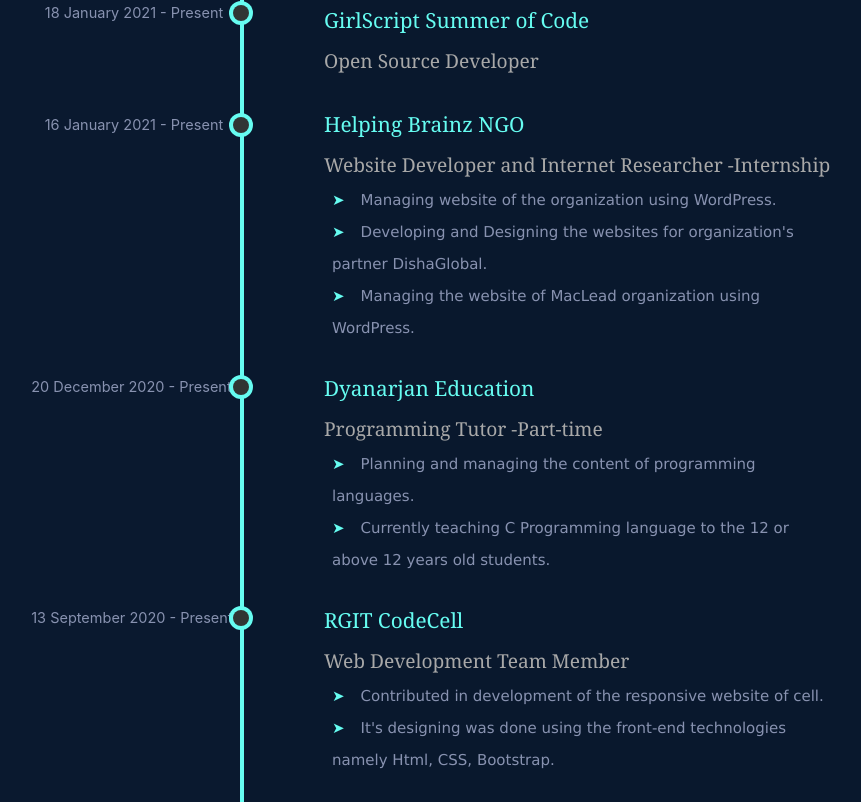
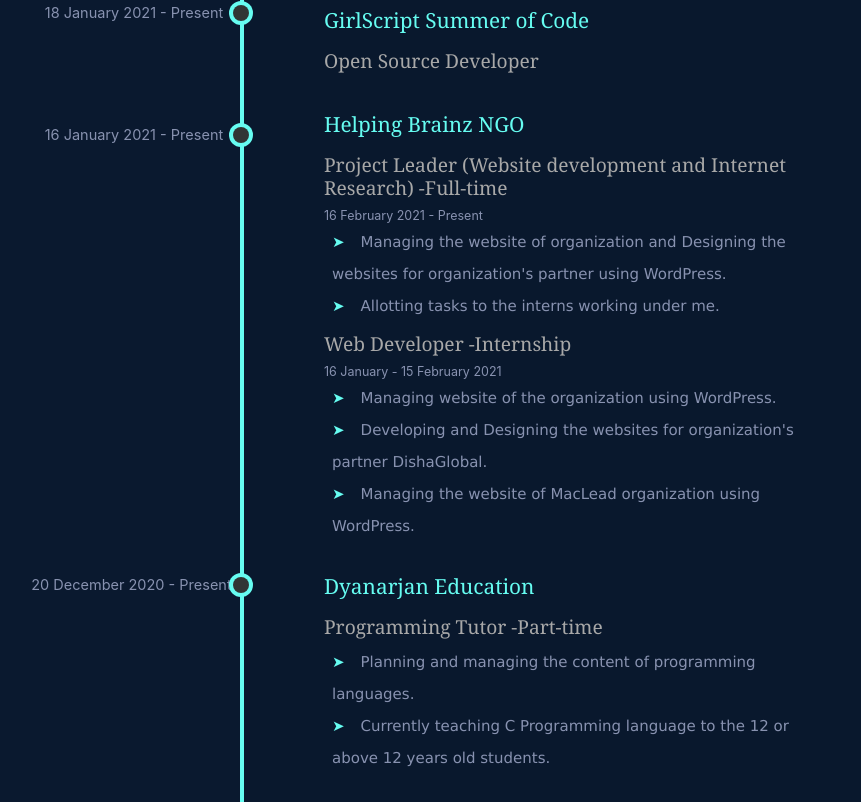
Before and after one commit to SiddhiPevekar/Portfoliowebsite, a plain HTML site: page index.html in a window 1280 px wide. Shown: the part 2325-3127 px from the top of the page, without its empty margins (139-1000 px from the left). Drawn offline with nearby package versions, Linux system fonts and the light colour scheme.

Commit message:
helping brainz position

```diff
--- a/index.html
+++ b/index.html
@@ -166,8 +166,15 @@
 
 						<li class="date" data-date="16 January 2021 - Present" data-aos="zoom-in" data-aos-duration="3s" data-aos-easing="ease-in-out">
 							<h1>Helping Brainz NGO</h1>
-							<h2>Website Developer and Internet Researcher -Internship</h2>
-							<div class="time">16 January 2021 - Present</div>
+							<h2>Project Leader (Website development and Internet Research) -Full-time</h2>
+							<div class="time-position">16 February 2021 - Present</div>
+							<ul class="desc">
+								<li>Managing the website of organization and Designing the websites for organization's partner using WordPress.</li>
+								<li>Allotting tasks to the interns working under me. </li>
+							</ul>
+
+							<h2 style="margin-top: 10px;">Web Developer -Internship</h2>
+							<div class="time-position">16 January - 15 February 2021</div>
 							<ul class="desc">
 								<li>Managing website of the organization using WordPress.</li>
 								<li>Developing and Designing the websites for organization's partner DishaGlobal.</li>
--- a/portfolio.css
+++ b/portfolio.css
@@ -335,7 +335,7 @@ body{
 
     .time-line .date:last-of-type{
         padding-bottom: 0;
-        margin-bottom: 0
+        margin-bottom: 0;
         border: none;
     }
 
```
